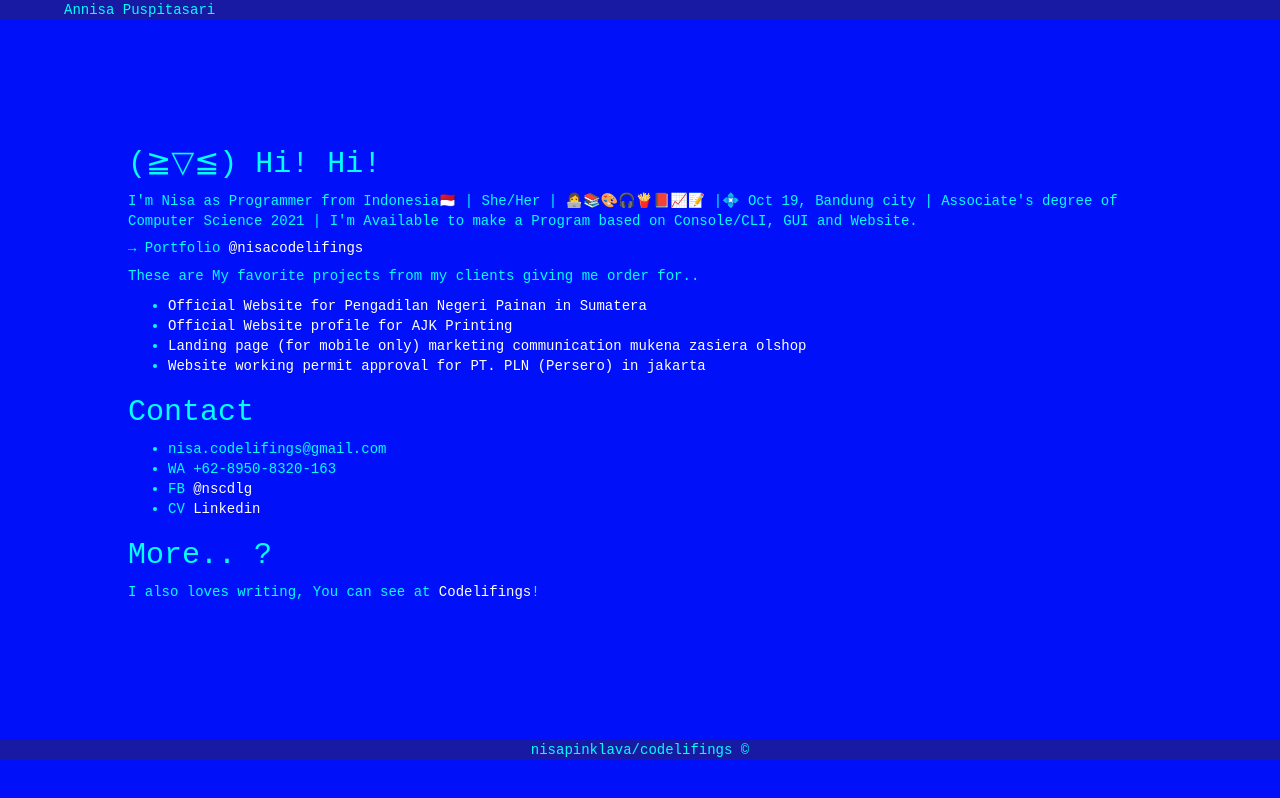
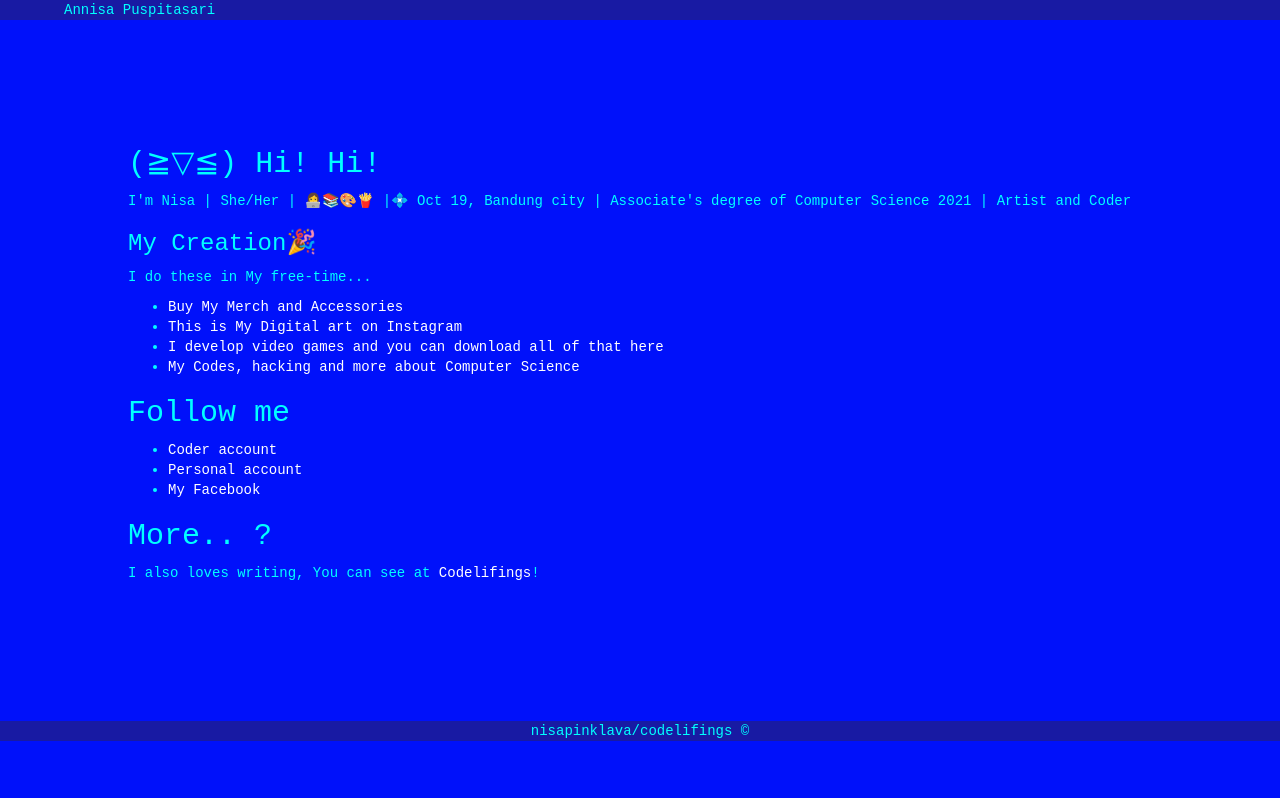
Before and after one commit to nisacodelifings/CYAN, a plain HTML site: page index.html in a window 1280 px wide. Drawn offline with nearby package versions, Linux system fonts and the light colour scheme.

Commit message:
Update index.html

```diff
--- a/index.html
+++ b/index.html
@@ -22,23 +22,22 @@
             <section>
                <!-- judul -->
                <h2>(≧▽≦) Hi! Hi!</h2>
-               <p>I'm Nisa as Programmer from Indonesia🇲🇨 | She/Her | 👩‍💻📚🎨🎧🍟📕📈📝 |💠 Oct 19, Bandung city | Associate's degree of Computer Science 2021 | I'm Available to make a Program based on Console/CLI, GUI and Website.</p>
+               <p>I'm Nisa | She/Her | 👩‍💻📚🎨🍟 |💠 Oct 19, Bandung city | Associate's degree of Computer Science 2021 | Artist and Coder</p>
                </section>
             <section>
-               <h5 style="color: cyan">→ Portfolio <a href="https://github.com/nisacodelifings">@nisacodelifings</a></h5>
-               <p>These are My favorite projects from my clients giving me order for..</p>
+               <h3 style="color: cyan">My Creation🎉</h3>
+               <p>I do these in My free-time...</p>
                <ul>
-                  <li><a href="https://pn-painan.netlify.com">Official Website for Pengadilan Negeri Painan in Sumatera</a></li>
-                  <li><a href="https://agungjayakreasi.online">Official Website profile for AJK Printing</a></li>
-                  <li><a href="https://www.zasieramukena.online">Landing page (for mobile only) marketing communication mukena zasiera olshop</a></li>
-                  <li><a href="https://www.sikaprojects.com">Website working permit approval for PT. PLN (Persero) in jakarta</a></li>
+                  <li><a href="https://nisapinklava.redbubble.com">Buy My Merch and Accessories</a></li>
+                  <li><a href="https://instagram.com/nisapinklava">This is My Digital art on Instagram</a></li>
+                  <li><a href="https://nscdlg.itch.io">I develop video games and you can download all of that here</a></li>
+                  <li><a href="https://github.com/nisacodelifings">My Codes, hacking and more about Computer Science</a></li>
                </ul>
-               <h2>Contact</h2>
+               <h2>Follow me</h2>
                <ul>
-                  <li>nisa.codelifings@gmail.com</li>
-                  <li>WA +62-8950-8320-163</li>
-                  <li>FB <a href="https://facebook.com/nscdlg">@nscdlg</a></li>
-                  <li>CV <a href="https://linkedin.com/in/nisacodelifings">Linkedin</a></li>
+                  <li><a href="https://instagram.com/nisacodelifings">Coder account</a></li>
+                  <li><a href="https://instagram.com/nscdlg">Personal account</a></li>
+                  <li><a href="https://facebook.com/nscdlg">My Facebook</a></li>
                </ul>
                <h2>More.. ?</h2>
                I also loves writing, You can see at <a href="https://nscdlg.code.blog">Codelifings</a>!
```
